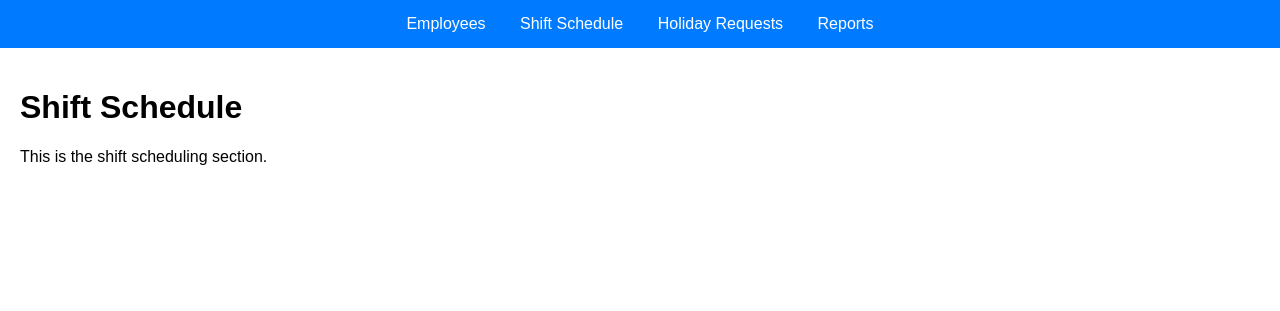
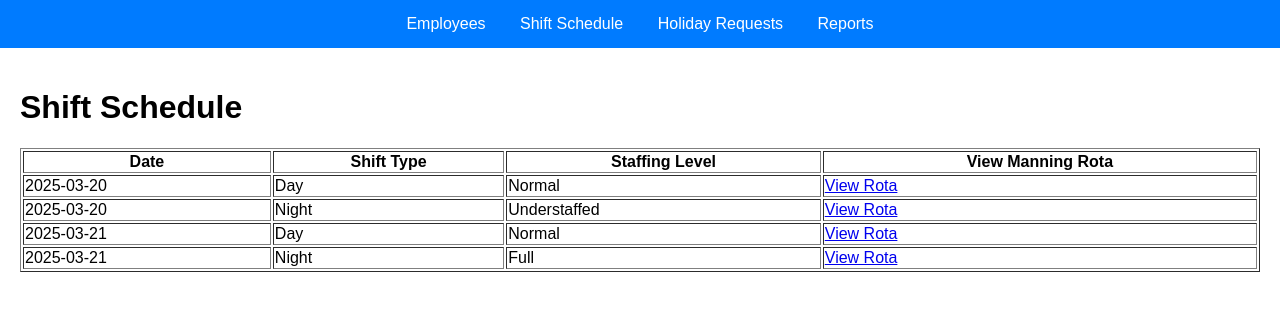
Before and after one commit to Deepeshpatel11/Labor-Tool, a Django app: page /shifts/ in a window 1280 px wide. Shown: the top 311 px of the page. Run offline with Django 5.2, Linux system fonts and the light colour scheme.

Commit message:
Added shift schedule page with sample shift data

```diff
--- a/labour_management/shifts/templates/shifts/index.html
+++ b/labour_management/shifts/templates/shifts/index.html
@@ -4,5 +4,24 @@
 
 {% block content %}
     <h1>Shift Schedule</h1>
-    <p>This is the shift scheduling section.</p>
+    <table border="1" width="100%">
+        <thead>
+            <tr>
+                <th>Date</th>
+                <th>Shift Type</th>
+                <th>Staffing Level</th>
+                <th>View Manning Rota</th>
+            </tr>
+        </thead>
+        <tbody>
+            {% for shift in shifts %}
+                <tr>
+                    <td>{{ shift.date }}</td>
+                    <td>{{ shift.shift_type }}</td>
+                    <td>{{ shift.staffing }}</td>
+                    <td><a href="#">View Rota</a></td>
+                </tr>
+            {% endfor %}
+        </tbody>
+    </table>
 {% endblock %}
--- a/labour_management/shifts/views.py
+++ b/labour_management/shifts/views.py
@@ -1,4 +1,12 @@
 from django.shortcuts import render
 
+# Sample shift data
+shifts_data = [
+    {"date": "2025-03-20", "shift_type": "Day", "staffing": "Normal"},
+    {"date": "2025-03-20", "shift_type": "Night", "staffing": "Understaffed"},
+    {"date": "2025-03-21", "shift_type": "Day", "staffing": "Normal"},
+    {"date": "2025-03-21", "shift_type": "Night", "staffing": "Full"},
+]
+
 def index(request):
-    return render(request, "shifts/index.html")
+    return render(request, "shifts/index.html", {"shifts": shifts_data})
```
